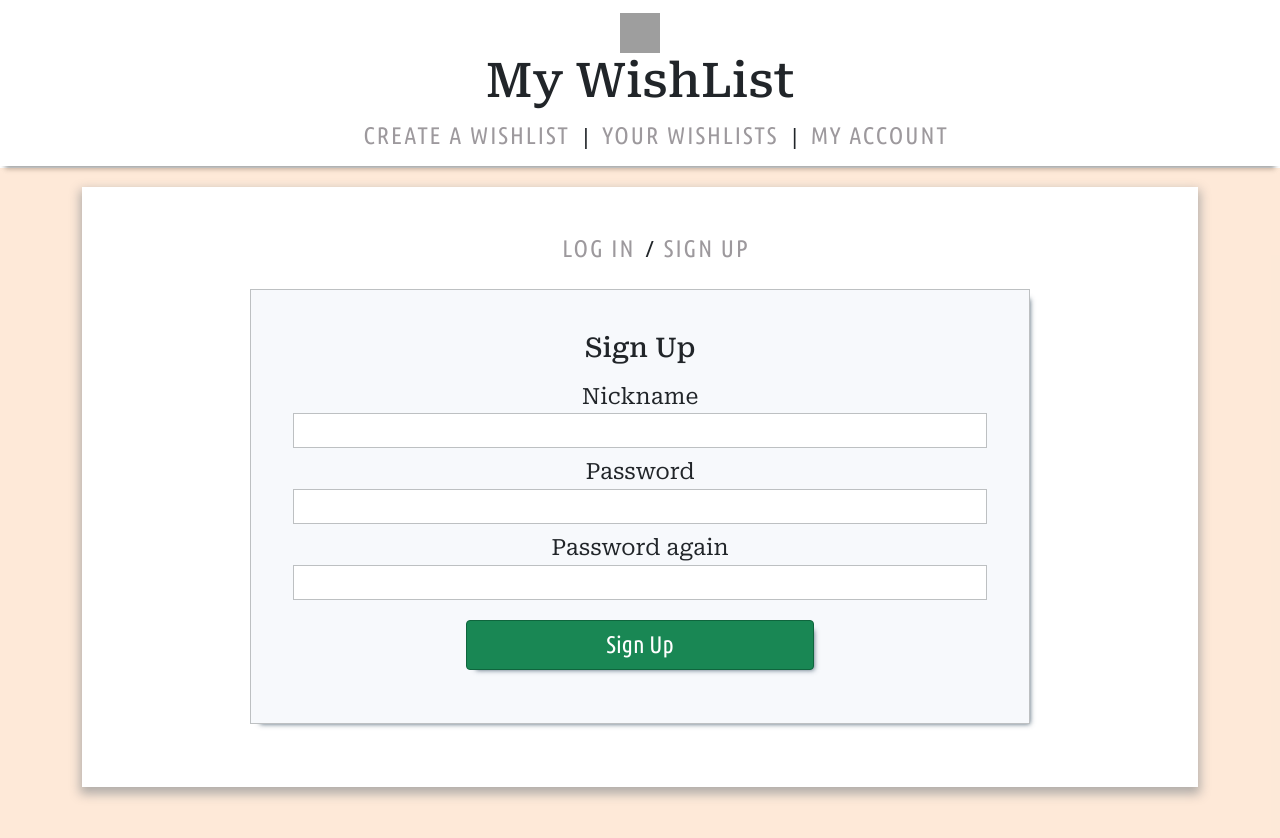
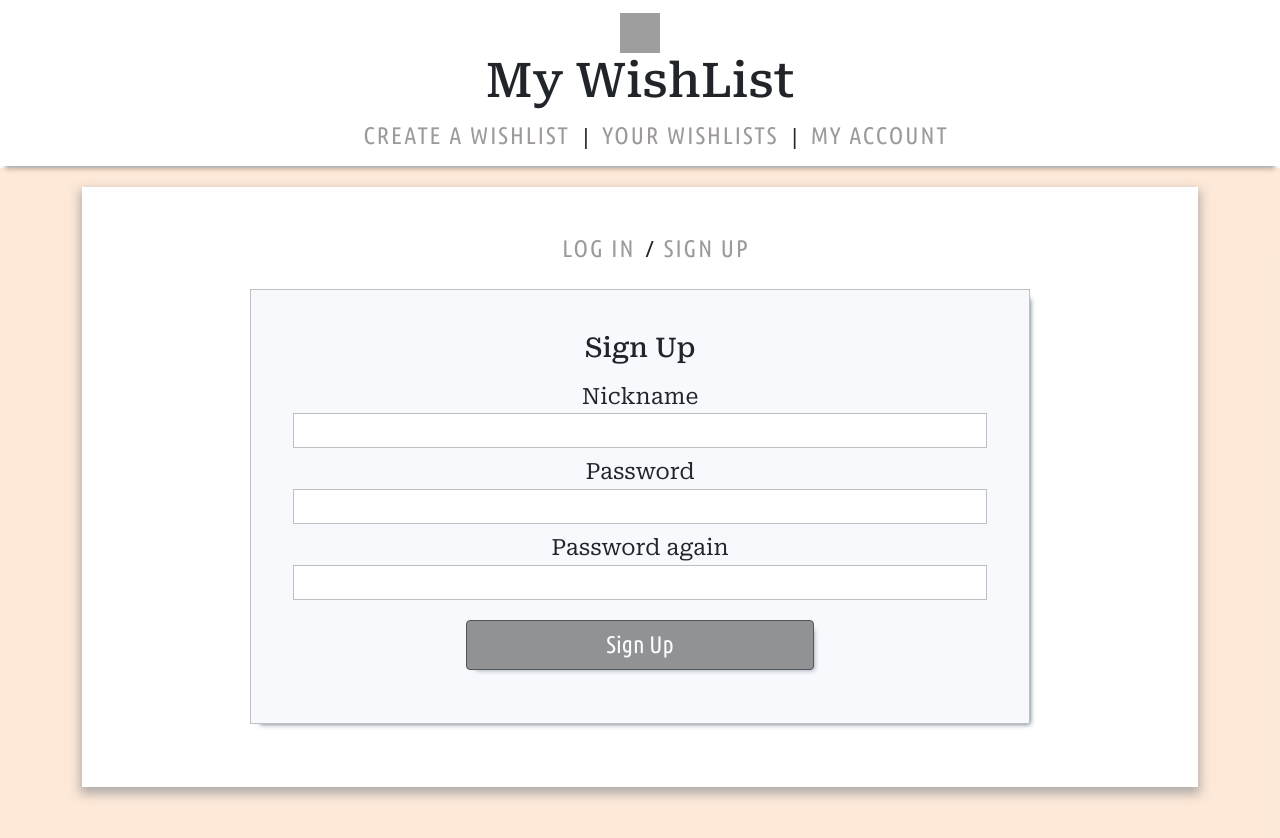
Before and after one commit to AnigalHub/WishList, a Vue app in the folder wish_list.client/: page / in a window 1280 px wide. Built offline with nearby package versions, Linux system fonts and the light colour scheme; grey boxes are pictures that could not be loaded.

Commit message:
добавлен computed по отключению/включению кнопки

```diff
--- a/wish_list.client/src/components/logIn.vue
+++ b/wish_list.client/src/components/logIn.vue
@@ -1,17 +1,43 @@
 <template>
     <div id="logIn">
         <h2>Log In</h2>
-        <label class="text" for="nickname">Nickname</label>
+        <label class="text" for="nickname" v-model="FormLogIn.nickname">Nickname</label>
         <input id="nickname">
-        <label class="text" for="password">Password</label>
+        <label class="text" for="password" v-model="FormLogIn.password">Password</label>
         <input id="password">
-        <b-button class="send" variant="outline-success">Log In</b-button>
+        <b-button class="send" variant="outline-success" @click.prevent="sendForm" :disabled="buttonDisabled" >Log In</b-button>
     </div>
 </template>
 
 <script>
     export default {
-        name: "logIn"
+        name: "logIn",
+        data(){
+            return{
+                FormLogIn:{
+                    nickname:'',
+                    password:''
+                }
+            }
+        },
+        computed:{
+            buttonDisabled(){
+                if(this.FormLogIn.nickname && this.FormLogIn.password){
+                    return false
+                }
+                else {
+                    return true
+                }
+            }
+        },
+        methods:{
+            sendForm:function () {
+                if(this.FormLogIn.nickname && this.FormLogIn.password){
+
+                }
+            }
+        }
+
     }
 </script>
 
--- a/wish_list.client/src/components/signUp.vue
+++ b/wish_list.client/src/components/signUp.vue
@@ -1,19 +1,45 @@
 <template>
     <div id="signUp">
         <h2>Sign Up</h2>
-        <label class="text" for="nickname">Nickname</label>
+        <label class="text" for="nickname" v-model="FormSignUp.nickname">Nickname</label>
         <input id="nickname">
-        <label class="text" for="password-1">Password</label>
+        <label class="text" for="password-1" v-model="FormSignUp.password1">Password</label>
         <input id="password-1">
-        <label class="text" for="password-2">Password again</label>
+        <label class="text" for="password-2" v-model="FormSignUp.password2">Password again</label>
         <input id="password-2">
-        <b-button class="send" variant="outline-success">Sign Up</b-button>
+        <b-button class="send" variant="outline-success"  @click.prevent="sendForm" :disabled="buttonDisabled">Sign Up</b-button>
     </div>
 </template>
 
 <script>
     export default {
-        name: "signUp"
+        name: "signUp",
+        data(){
+            return{
+                FormSignUp:{
+                    nickname:'',
+                    password1:'',
+                    password2:''
+                }
+            }
+        },
+        computed:{
+            buttonDisabled(){
+                if(this.FormSignUp.nickname && this.FormSignUp.password1 && this.FormSignUp.password2){
+                    return false
+                }
+                else {
+                    return true
+                }
+            }
+        },
+        methods:{
+            sendForm:function () {
+                if(this.FormSignUp.nickname && this.FormSignUp.password1 && this.FormSignUp.password2){
+
+                }
+            }
+        }
     }
 </script>
 
```
